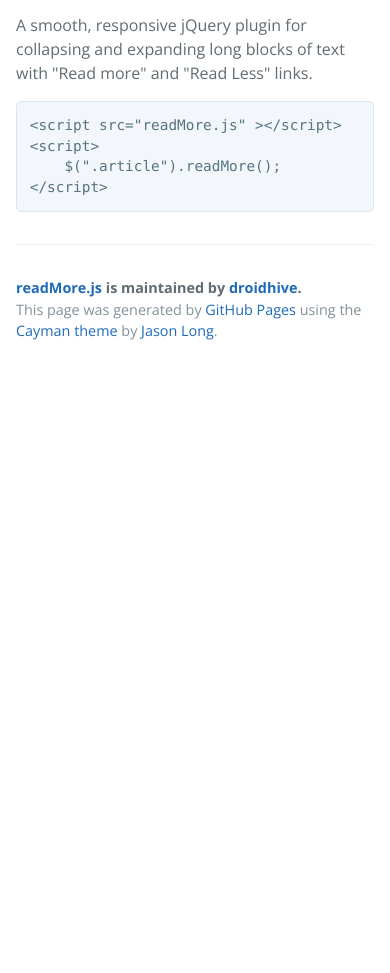
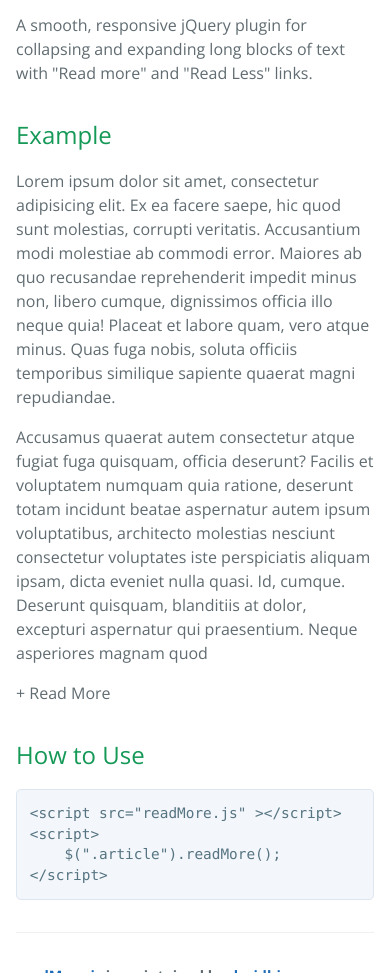
Before and after one commit to artistictechie/readMore.js, a plain HTML site: page index.html in a window 390 px wide. Shown: the part 412-1385 px from the top of the page. Before the commit the page ends 844 px from the top, so only its background shows below. Drawn offline with nearby package versions, Linux system fonts and the light colour scheme.

Commit message:
update content

```diff
--- a/index.html
+++ b/index.html
@@ -24,8 +24,32 @@
 
 <p>A smooth, responsive jQuery plugin for collapsing and expanding long blocks of text with "Read more" and "Read Less" links.</p>
 
+<h2>Example</h2>
+    <div class="article">
+        <p>
+          Lorem ipsum dolor sit amet, consectetur adipisicing elit. Ex ea facere saepe, hic quod sunt molestias,
+          corrupti veritatis. Accusantium modi molestiae ab commodi error. Maiores ab quo recusandae reprehenderit
+          impedit minus non, libero cumque, dignissimos officia illo neque quia! Placeat et labore quam, vero atque minus.
+          Quas fuga nobis, soluta officiis temporibus similique sapiente quaerat magni repudiandae.
+        </p>
 
-
+        <p>
+          Accusamus quaerat autem consectetur atque fugiat fuga quisquam, officia deserunt? Facilis et
+          voluptatem numquam quia ratione, deserunt totam incidunt beatae aspernatur autem ipsum voluptatibus,
+          architecto molestias nesciunt consectetur voluptates iste perspiciatis aliquam ipsam, dicta eveniet nulla quasi.
+          Id, cumque. Deserunt quisquam, blanditiis at dolor, excepturi aspernatur qui praesentium. Neque asperiores magnam quod
+        </p>
+        <h2>Heading 2</h2>
+        <p>
+          voluptatem ab id facere vero officia, illo inventore similique. Dolorum porro impedit repellat natus distinctio optio vel,
+          repudiandae nemo laborum neque cum illum explicabo saepe quis aspernatur deleniti, dolore quisquam cupiditate ad dolores!
+          Dolores, quidem, dolore. Nesciunt, sapiente enim quis, unde fuga voluptas reiciendis deserunt eum quisquam odit veritatis
+          tenetur iste veniam alias itaque beatae. Consectetur necessitatibus cupiditate cumque, iste dolores expedita assumenda quibusdam
+          harum ipsa, labore, repellendus, non veritatis ab. Commodi, illo, similique nam, enim modi aut dignissimos necessitatibus nobis
+          totam et dolores tenetur nisi, culpa inventore? Fugit, quam, porro!
+        </p>
+    </div>
+<h2>How to Use</h2>
 <pre><code>&lt;script src="readMore.js" &gt;&lt;/script&gt;
 &lt;script&gt;
     $(".article").readMore();
@@ -34,12 +58,14 @@
 
       <footer class="site-footer">
         <span class="site-footer-owner"><a href="https://github.com/droidhive/readMore.js">readMore.js</a> is maintained by <a href="https://github.com/droidhive">droidhive</a>.</span>
-
-        <span class="site-footer-credits">This page was generated by <a href="https://pages.github.com">GitHub Pages</a> using the <a href="https://github.com/jasonlong/cayman-theme">Cayman theme</a> by <a href="https://twitter.com/jasonlong">Jason Long</a>.</span>
       </footer>
 
     </section>
-
+    <script src="https://ajax.googleapis.com/ajax/libs/jquery/2.2.4/jquery.min.js"></script>
+    <script src="readMore.js" ></script>
+    <script>
+        $(".article").readMore();
+    </script>
 
   </body>
 </html>
--- /dev/null
+++ b/readMore.js
@@ -0,0 +1,50 @@
+$.fn.readMore = function(params){
+
+    $values = $.extend(
+                  {
+                     child_tag : "p",
+                     minVisible : 2,
+                     excludeTag : "",
+                     minTextLengthToHide : 50,
+                     readMoreOpenedText : "- Read Less",
+                     readMoreClosedText : "+ Read More",
+                     readMoreBtnClass : "",
+                     animationSpeed : 500
+                   },params);
+
+		$excludeTagStr = "";
+		$is_visible = true;
+		$total_element = $(this).children( $values.child_tag ).size();
+		$fisrtElement = $(this).children( $values.child_tag ).eq( $values.minVisible - 1 );
+
+		if($values.excludeTag.length > 0)
+			    $excludeTagStr = ":not(" + $values.excludeTag + ")";
+
+		$nextAllElement = $fisrtElement.nextAll( $excludeTagStr );
+
+		toogleAll = function() {
+                    if($fisrtElement.text().length < $values.minTextLengthToHide){
+                       $fisrtElement.slideToggle( $values.animationSpeed );
+                    }
+                    $nextAllElement.slideToggle( $values.animationSpeed );
+                  }
+
+		toogleAll();
+
+		if( $total_element > ($values.minVisible - 1) )
+			  $(this).append( "<span style='cursor:pointer;' class='rd_more " + $values.readMoreBtnClass + "'>+ Read More</span>" );
+
+         $(".rd_more").on("click" , function() {
+          if($is_visible){
+            toogleAll();
+            $(this).html( $values.readMoreOpenedText );
+            $is_visible = false;
+          }
+          else{
+            toogleAll();
+            $(this).html( $values.readMoreClosedText );
+            $is_visible = true;
+          }
+		});
+
+};
```
